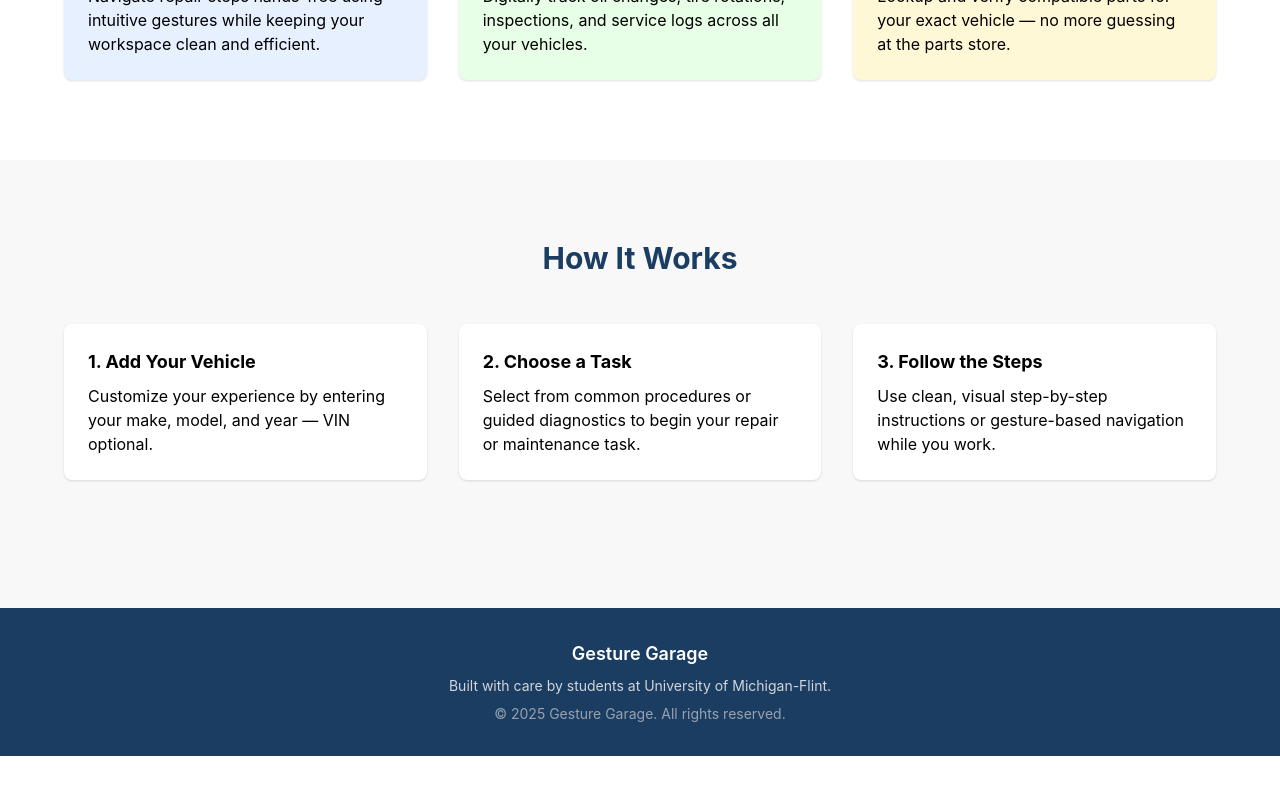
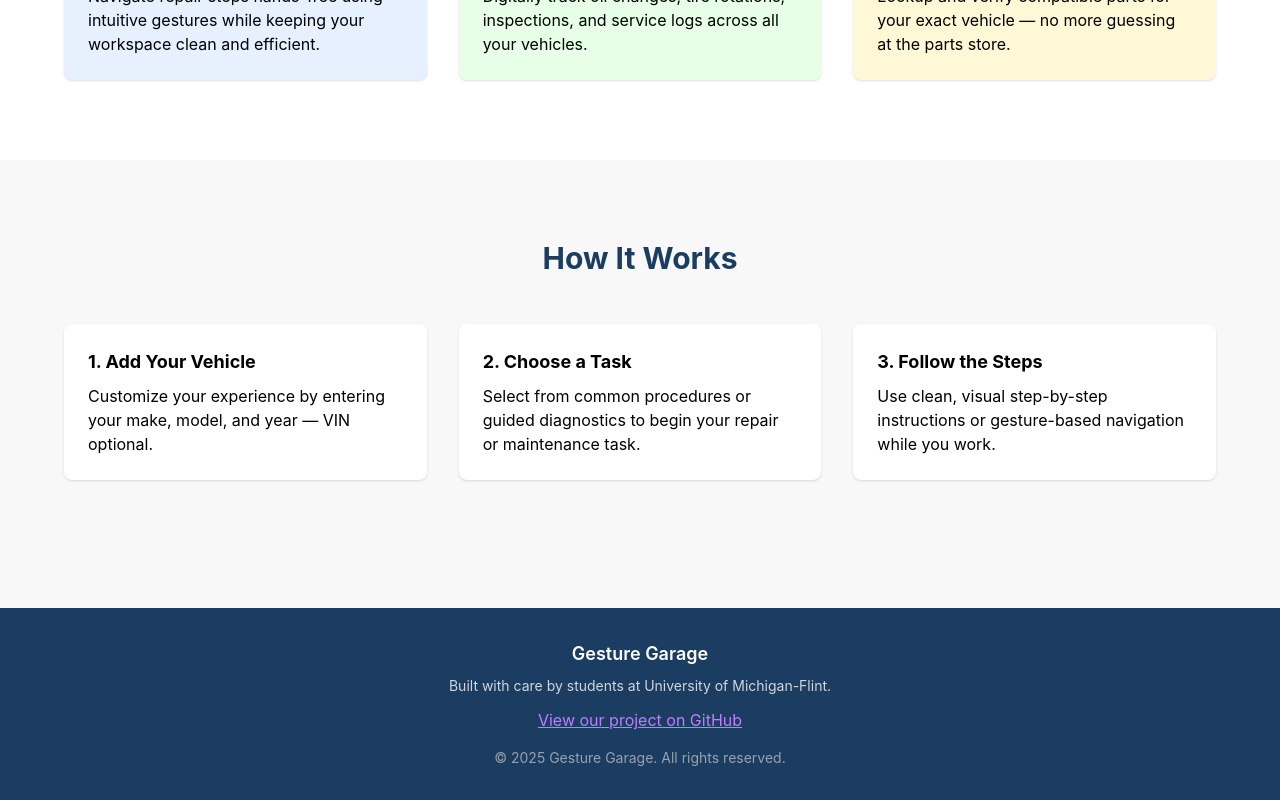
Before and after one commit to cambentz/Auto-Service-Helper, a React (Vite) app in the folder client/: page / in a window 1280 px wide. Shown: the part 944-1744 px from the top of the page. Before the commit the page ends 1700 px from the top, so only its background shows below. Built offline with nearby package versions, Linux system fonts and the light colour scheme; no server answers.

Commit message:
Added GitHub link to Home page
-Added a link to our GitHub in the footer on the Home page for users to be redirected to

```diff
--- a/client/src/Pages/Home.jsx
+++ b/client/src/Pages/Home.jsx
@@ -190,12 +190,24 @@ const Home = () => {
     <p className="text-sm text-gray-300">
       Built with care by students at University of Michigan-Flint.
     </p>
-          <p className="text-sm text-gray-400 mt-2">
+
+    {/* GitHub Link */}
+    <p className="mt-3">
+      <a
+        href="https://github.com/cambentz/Auto-Service-Helper"
+        target="_blank"
+        rel="noopener noreferrer"
+        className="text-purple-400 hover:text-purple-300 underline transition"
+      >
+        View our project on GitHub
+      </a>
+    </p>
+
+    <p className="text-sm text-gray-400 mt-4">
       © {new Date().getFullYear()} Gesture Garage. All rights reserved.
     </p>
   </div>
 </footer>
-
     </div >
   );
 };
```
Lines whose indentation alone changed are shown as unchanged.
